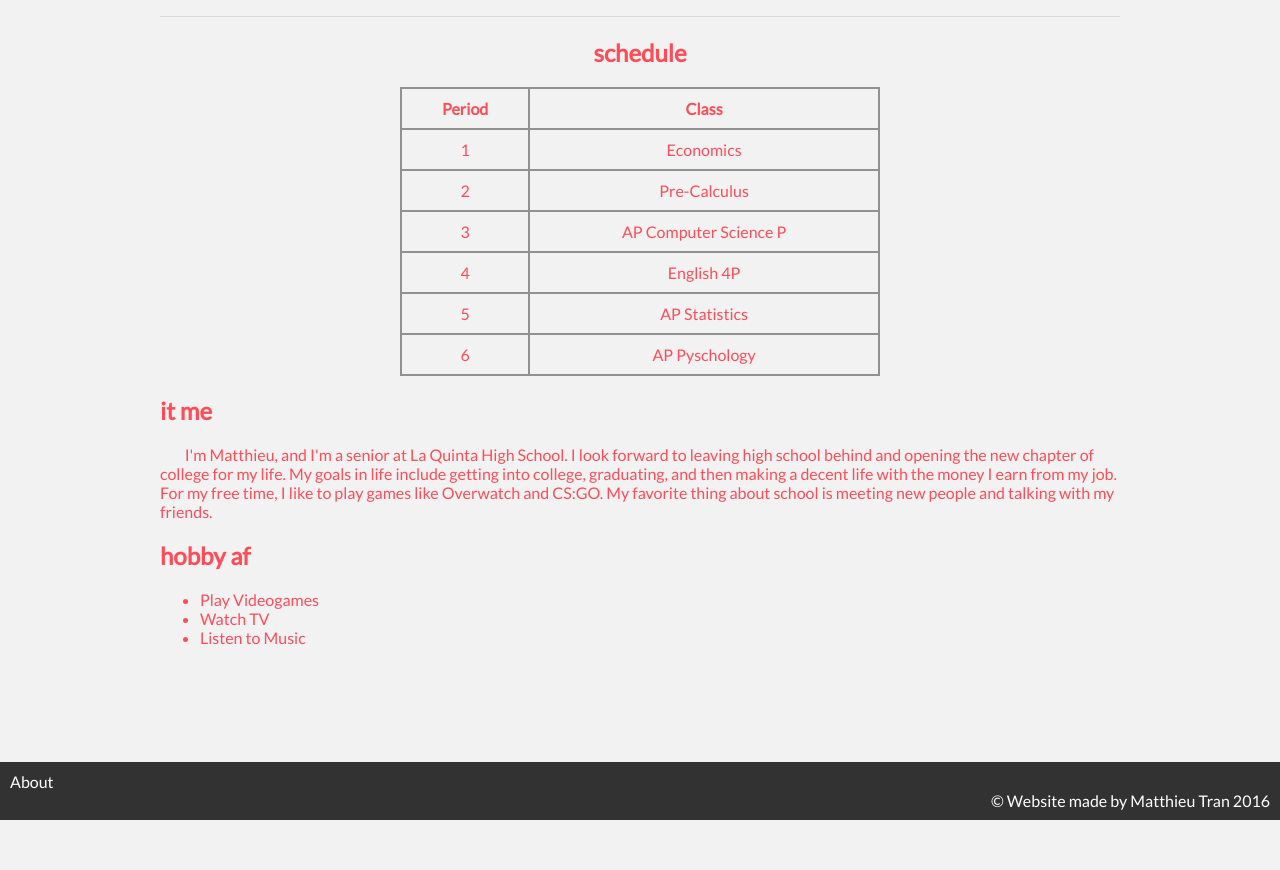
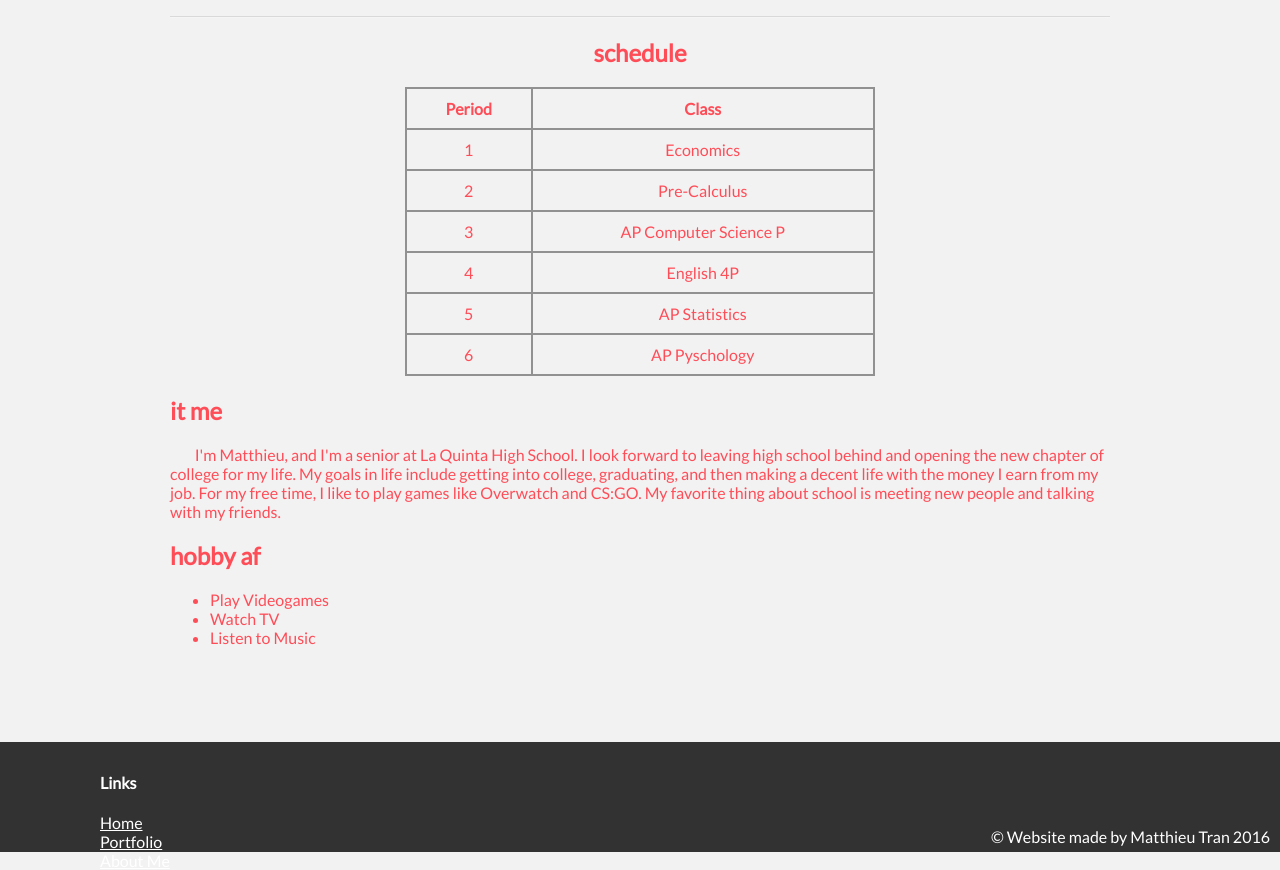
Before and after one commit to 17mtran4/17mtran.github.io, a plain HTML site: page about.html in a window 1280 px wide. Shown: the part 564-1434 px from the top of the page. Before the commit the page ends 1384 px from the top, so only its background shows below. Drawn offline with Linux system fonts and the light colour scheme.

Commit message:
add more progress

```diff
--- a/about.html
+++ b/about.html
@@ -75,9 +75,18 @@
       </ul>
     </div>
     <footer>
-      About
-      <div class="copyright-text">
-        &copy; Website made by Matthieu Tran 2016
+      <div class="footer-area">
+        <div class="links">
+          <ul>
+            <h4>Links</h4>
+            <li><a href="index.html">Home</a></li>
+            <li><a href="portfolio.html">Portfolio</a></li>
+            <li><a class="active" href="about.html">About Me</a></li>
+          </ul>
+        </div>
+        <div class="copyright-text">
+          &copy; Website made by Matthieu Tran 2016
+        </div>
       </div>
     </footer>
   </body>
--- a/css/main.css
+++ b/css/main.css
@@ -1,3 +1,7 @@
+* {
+    box-sizing: border-box;
+}
+
 body {
     font-family: "Lato", "Comic Sans MS";
     color: #ff4d58;
@@ -19,7 +23,7 @@ hr {
     color: #fff;
     font-size: 2em;
     padding: 10px;
-    background-image: url("http://www.optawall.com/wallpapers/730.jpg");
+    background-image: url("../images/wallpaper.jpg");
     background-position: -100px 330px;
 }
 
@@ -31,21 +35,48 @@ hr {
     padding: 10px;
 }
 
+h1 {
+    text-align: center;
+    font-size: 2em;
+}
+
+/* footer */
 footer {
     /*padding: 5em;*/
-    padding: 10px;
     background-color: #323232;
+    color: #fff;
+    display: block;
+}
+
+.footer-area {
+    background-color: #323232;
+    padding: 100px;
+    padding-right: 10px;
+    padding-top: 10px;
+}
+
+footer .links {
+    width: 25%;
+    float: left;
+    color: #fff;
+}
+
+
+footer ul {
+    list-style-type: none;
+    margin: 0;
+    padding: 0;
+}
+
+footer a {
     color: #fff;
 }
 
 .copyright-text {
-    text-align: right;
+    float: right;
+    padding-top: 75px;
 }
 
-h1 {
-    text-align: center;
-    font-size: 2em;
-}
 
 /* Navigation */
 nav {
```
Also changed, not shown: images/wallpaper.jpg (added).
